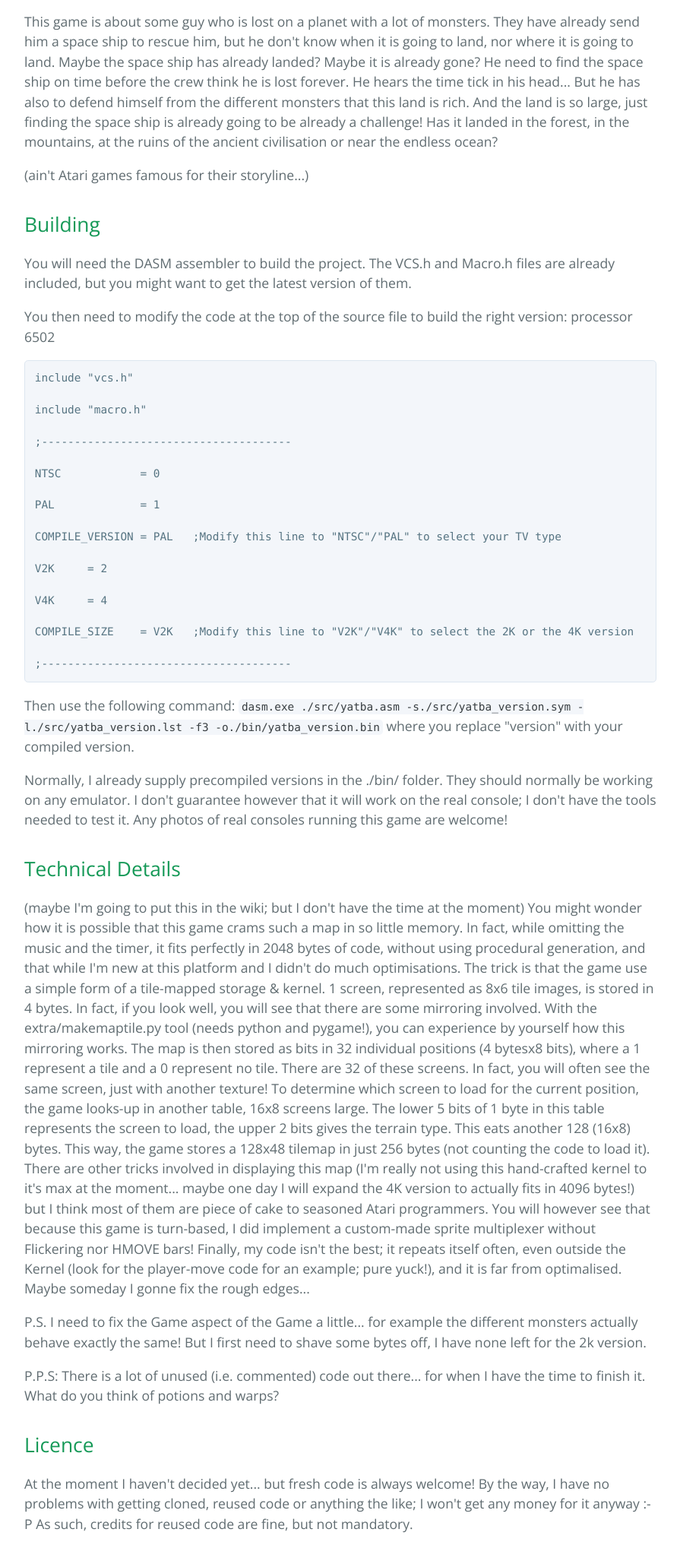
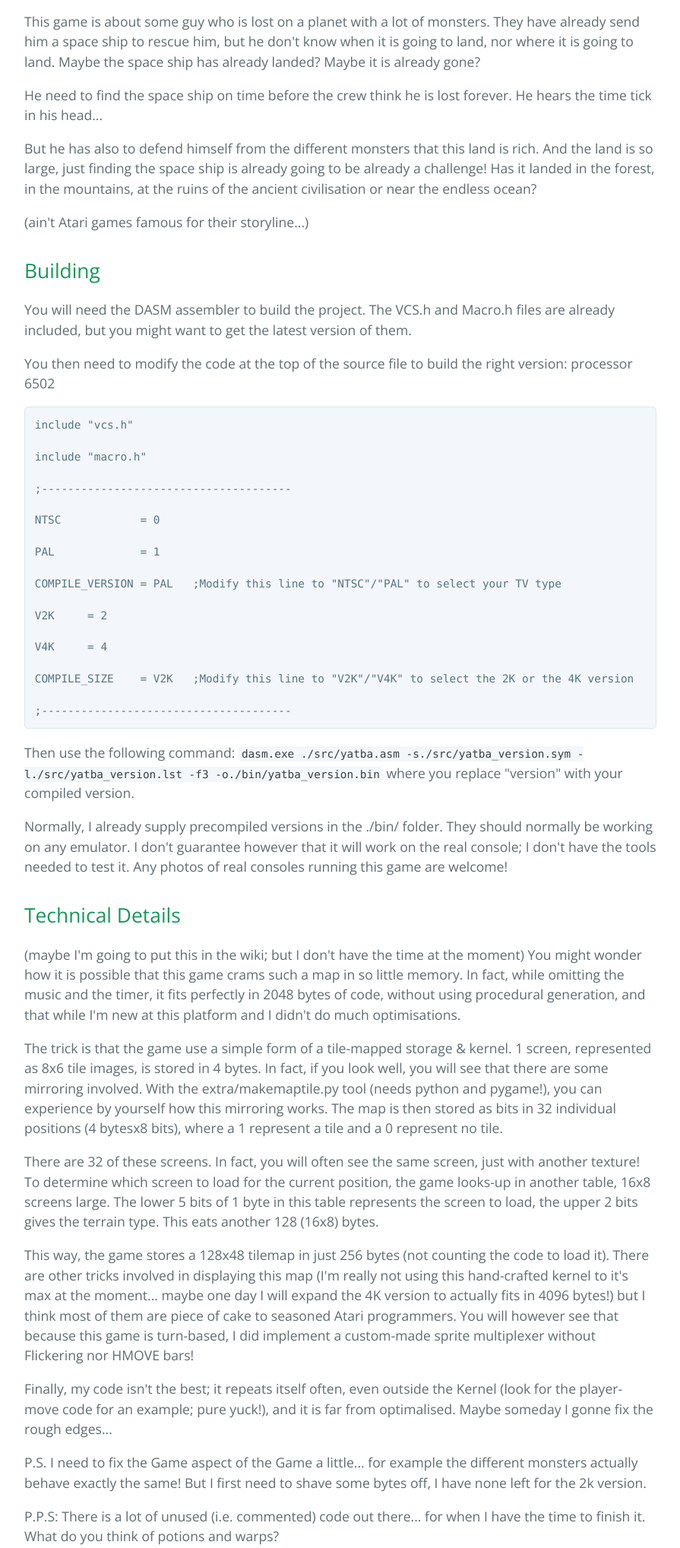
Before and after one commit to Yvar-deGoffau/Yatba-VCS, a plain HTML site: page index.html in a window 1280 px wide. Shown: the part 656-2693 px from the top of the page at 76% size, without its empty margins (192-1087 px from the left). Drawn offline with nearby package versions, Linux system fonts and the light colour scheme.

```diff
--- a/index.html
+++ b/index.html
@@ -30,9 +30,11 @@
 <p>To play this game, you will need some form of Atari 2600 emulator (unless you have a real machine and a harmony cart).
 The binaries are in ./bin/</p>
 
-<p>This game is about some guy who is lost on a planet with a lot of monsters. They have already send him a space ship to rescue him, but he don't know when it is going to land, nor where it is going to land. Maybe the space ship has already landed? Maybe it is already gone?
- He need to find the space ship on time before the crew think he is lost forever. He hears the time tick in his head...
- But he has also to defend himself from the different monsters that this land is rich. And the land is so large, just finding the space ship is already going to be already a challenge! Has it landed in the forest, in the mountains, at the ruins of the ancient civilisation or near the endless ocean?</p>
+<p>This game is about some guy who is lost on a planet with a lot of monsters. They have already send him a space ship to rescue him, but he don't know when it is going to land, nor where it is going to land. Maybe the space ship has already landed? Maybe it is already gone?  </p>
+
+<p>He need to find the space ship on time before the crew think he is lost forever. He hears the time tick in his head...  </p>
+
+<p>But he has also to defend himself from the different monsters that this land is rich. And the land is so large, just finding the space ship is already going to be already a challenge! Has it landed in the forest, in the mountains, at the ruins of the ancient civilisation or near the endless ocean?</p>
 
 <p>(ain't Atari games  famous for their storyline...) </p>
 
@@ -75,14 +77,18 @@ where you replace "version" with your compiled version.</p>
 <a id="technical-details" class="anchor" href="#technical-details" aria-hidden="true"><span aria-hidden="true" class="octicon octicon-link"></span></a>Technical Details</h2>
 
 <p>(maybe I'm going to put this in the wiki; but I don't have the time at the moment)
- You might wonder how it is possible that this game crams such a map in so little memory. In fact, while omitting the music and the timer, it fits perfectly in 2048 bytes of code, without using procedural generation, and that while I'm new at this platform and I didn't do much optimisations.
- The trick is that the game use a simple form of a tile-mapped storage &amp; kernel.
- 1 screen, represented as 8x6 tile images, is stored in 4 bytes. In fact, if you look well, you will see that there are some mirroring involved. With the extra/makemaptile.py tool (needs python and pygame!), you can experience by yourself how this mirroring works. The map is then stored as bits in 32 individual positions (4 bytesx8 bits), where a 1 represent a tile and a 0 represent no tile.
- There are 32 of these screens. In fact, you will often see the same screen, just with another texture!
- To determine which screen to load for the current position, the game looks-up in another table, 16x8 screens large. The lower 5 bits of 1 byte in this table represents the screen to load, the upper 2 bits gives the terrain type. This eats another 128 (16x8) bytes.
- This way, the game stores a 128x48 tilemap in just 256 bytes (not counting the code to load it).
- There are other tricks involved in displaying this map (I'm really not using this hand-crafted kernel to it's max at the moment... maybe one day I will expand the 4K version to actually fits in 4096 bytes!) but I think most of them are piece of cake to seasoned Atari programmers. You will however see that because this game is turn-based, I did implement a custom-made sprite multiplexer without Flickering nor HMOVE bars!
- Finally, my code isn't the best; it repeats itself often, even outside the Kernel (look for the player-move code for an example; pure yuck!), and it is far from optimalised. Maybe someday I gonne fix the rough edges...</p>
+ You might wonder how it is possible that this game crams such a map in so little memory. In fact, while omitting the music and the timer, it fits perfectly in 2048 bytes of code, without using procedural generation, and that while I'm new at this platform and I didn't do much optimisations.  </p>
+
+<p>The trick is that the game use a simple form of a tile-mapped storage &amp; kernel.
+ 1 screen, represented as 8x6 tile images, is stored in 4 bytes. In fact, if you look well, you will see that there are some mirroring involved. With the extra/makemaptile.py tool (needs python and pygame!), you can experience by yourself how this mirroring works. The map is then stored as bits in 32 individual positions (4 bytesx8 bits), where a 1 represent a tile and a 0 represent no tile.  </p>
+
+<p>There are 32 of these screens. In fact, you will often see the same screen, just with another texture!
+ To determine which screen to load for the current position, the game looks-up in another table, 16x8 screens large. The lower 5 bits of 1 byte in this table represents the screen to load, the upper 2 bits gives the terrain type. This eats another 128 (16x8) bytes.  </p>
+
+<p>This way, the game stores a 128x48 tilemap in just 256 bytes (not counting the code to load it).
+ There are other tricks involved in displaying this map (I'm really not using this hand-crafted kernel to it's max at the moment... maybe one day I will expand the 4K version to actually fits in 4096 bytes!) but I think most of them are piece of cake to seasoned Atari programmers. You will however see that because this game is turn-based, I did implement a custom-made sprite multiplexer without Flickering nor HMOVE bars!</p>
+
+<p>Finally, my code isn't the best; it repeats itself often, even outside the Kernel (look for the player-move code for an example; pure yuck!), and it is far from optimalised. Maybe someday I gonne fix the rough edges...</p>
 
 <p>P.S. I need to fix the Game aspect of the Game a little... for example the different monsters actually behave exactly the same! But I first need to shave some bytes off, I have none left for the 2k version.</p>
 
```
Also changed, not shown: params.json (+1 -1 lines).
